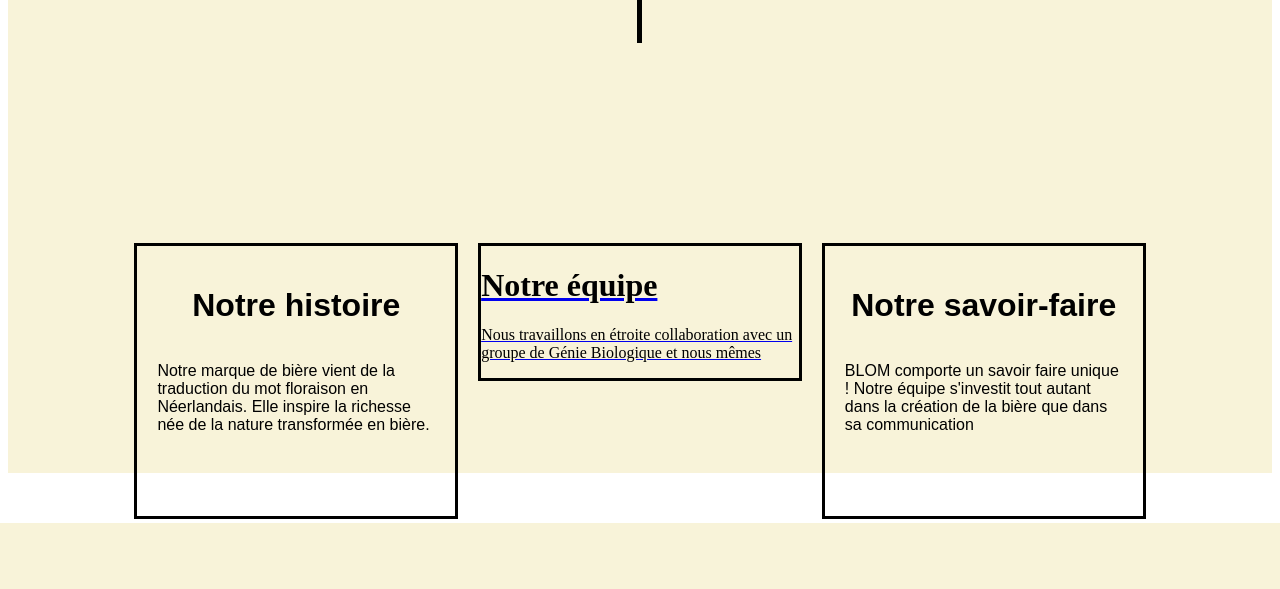
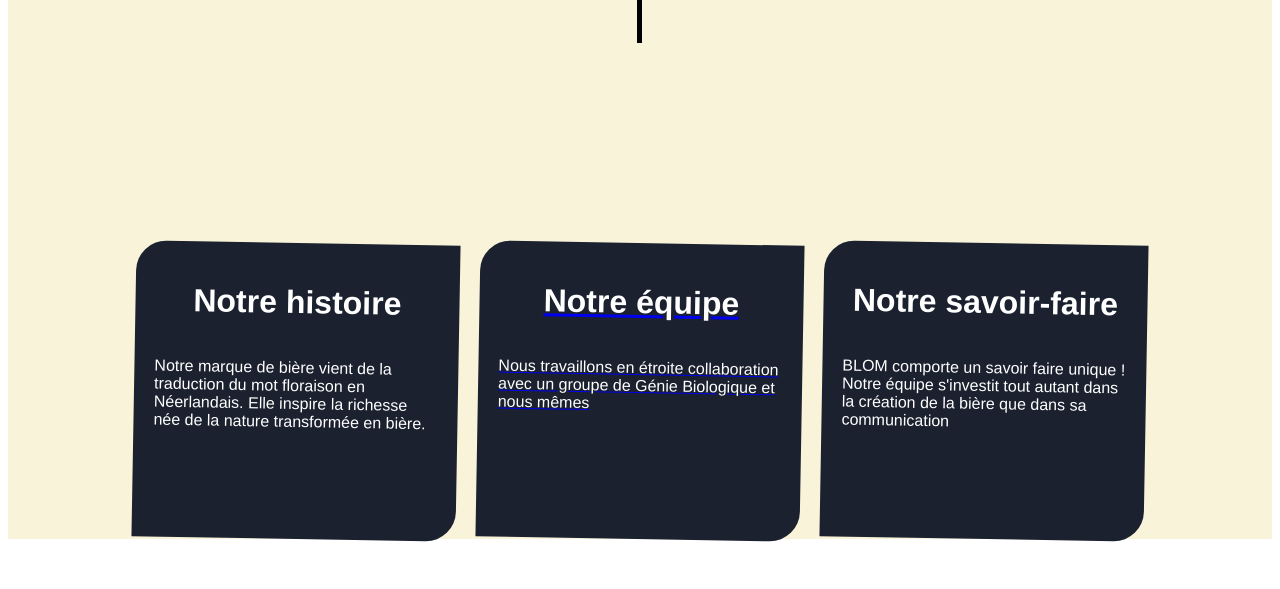
Before and after one commit to yanissgr/BLOM, a PHP site: page /app/view/propos.view.php in a window 1280 px wide. Shown: the part 675-1264 px from the top of the page. Before the commit the page ends 1198 px from the top, so only its background shows below. Run offline with PHP 8.4, Linux system fonts and the light colour scheme.

Commit message:
page lucas

```diff
--- a/app/view/common/header.php
+++ b/app/view/common/header.php
@@ -124,10 +124,6 @@ if (!isset($pdo)){
                 </li>
 
                 <li>
-                    <a href="brasseries.php">Nos Brasseries</a>
-                </li>
-
-                <li>
                     <a href="contact.php">Nous Contacter</a>
                 </li>
 
--- a/app/view/propos.view.php
+++ b/app/view/propos.view.php
@@ -18,7 +18,7 @@
 
   <div class="grosparent">
 
-      <div class ="histoire">
+    <div id="histoire" class="grp">
 
       <h1>
         Notre histoire
@@ -29,7 +29,8 @@
 
     </div>
 
-      <a href="trombi.php"> <div class ="equipe">
+    <a href="trombi.php">
+      <div id="equipe" class="grp">
 
 
         <h1> Notre équipe </h1>
@@ -43,7 +44,7 @@
 
       </div>
     </a>
-      <div class ="savoirfaire">
+    <div id="savoirfaire" class="grp">
 
       <h1>
         Notre savoir-faire
--- a/public/css/propos.css
+++ b/public/css/propos.css
@@ -46,52 +46,43 @@ main .grosparent {
   width: 80%;
 }
 
-main .grosparent > div {
-  padding: 20px;
-}
 
-main .histoire img {
+main #histoire img {
   height: auto;
   width: 25%;
 }
 
-main .equipe img {
+main #equipe img {
   height: auto;
   width: 21%;
 }
-main .grosparent>div{
-  height: 100%;
+main .grp{
+  padding: 20px;
+  height: 20vw;
   display: flex;
   flex-direction: column;
   align-items: center;
   justify-content: flex-start;
   font-family: "a-otf-ud-reimin-pr6n", sans-serif;
+  color: white;
+  background-color: #1b212f;
+  border-radius: 30px 0;
+  transform: rotate(1deg);
+  transition: 0.5s;
 }
 
-main .savoirfaire img {
+main .grp:hover{
+  transform: rotate(5deg);
+}
+
+main #savoirfaire img {
   height: auto;
   width: 15.5%;
 
 }
 
-main .histoire {
-  border: 3px solid ;
-}
 
-main .equipe {
-  border: 3px solid ;
-
-}
-
-main .savoirfaire {
-  border: 3px solid ;
-}
-
-main .grosparent>div:hover {
+/* main .grosparent>div:hover {
 box-shadow: 10px 5px 5px rgba(87, 87, 87, 0.386);
 border: 5px solid;
-}
-
-main .equipe{
-  color: black;
-}
+} */
```
Lines whose indentation alone changed are shown as unchanged.
